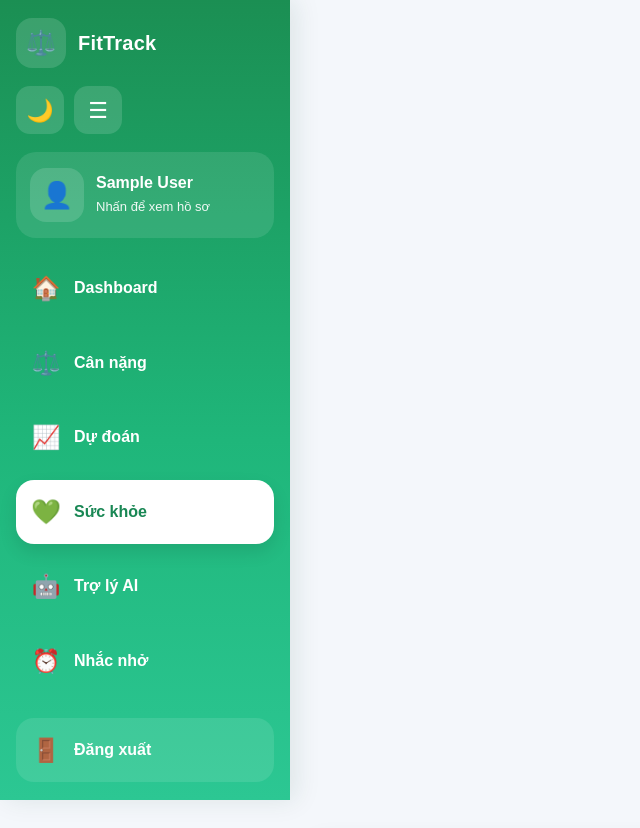
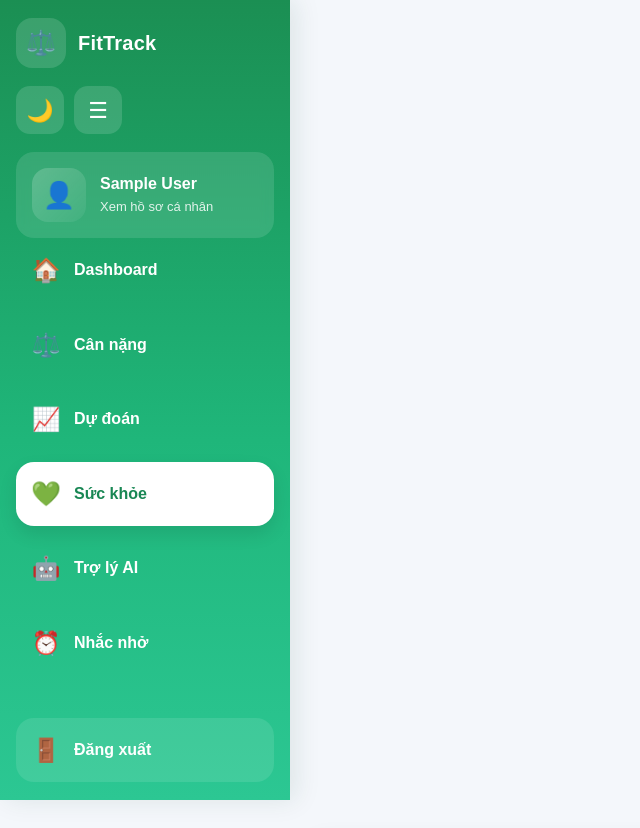
Before and after one commit to tongtuan-vip/weight-management-system, a FastAPI app: page /health in a window 1280 px wide. Shown: the top 828 px of the page, without its empty margins (0-640 px from the left). Run offline with FastAPI, Linux system fonts and the light colour scheme; a user stored in the database is signed in; tables that the repository leaves empty hold one stand-in row (values such as "Sample post"); some libraries are stand-ins or nearby versions.

Commit message:
Update hồ sơ

```diff
--- a/app/templates/sidebar.html
+++ b/app/templates/sidebar.html
@@ -12,13 +12,13 @@
             </div>
         </div>
 
-        <a href="/profile" class="user-box profile-link {% if request.url.path == '/profile' %}active-profile{% endif %}">
-            <div class="user-avatar">👤</div>
-            <div class="sidebar-text">
-                <div class="user-name">{{ user.full_name if user else 'Người dùng' }}</div>
-                <div class="user-sub">Nhấn để xem hồ sơ</div>
-            </div>
-        </a>
+        <a href="/profile" class="user-card">
+    <div class="user-avatar">👤</div>
+    <div class="user-info">
+        <div class="user-name">{{ user.full_name if user else 'Người dùng' }}</div>
+        <div class="user-sub">Xem hồ sơ cá nhân</div>
+    </div>
+</a>
 
         <nav class="menu-list">
             <a href="/dashboard" class="menu-item {% if request.url.path == '/dashboard' %}active{% endif %}">
--- a/static/css/theme.css
+++ b/static/css/theme.css
@@ -874,3 +874,56 @@ html[data-theme="dark"] .table thead th {
 .chart-box {
     min-height: 300px;
 }
+.user-card {
+    display: flex;
+    align-items: center;
+    gap: 14px;
+    padding: 16px;
+    border-radius: 18px;
+
+    background: rgba(255,255,255,0.12);
+    backdrop-filter: blur(6px);
+
+    text-decoration: none;   /* ❌ bỏ gạch */
+    color: #fff;
+
+    transition: all 0.25s ease;
+}
+
+.user-card:hover {
+    background: rgba(255,255,255,0.18);
+    transform: translateY(-2px);
+}
+
+.user-avatar {
+    width: 54px;
+    height: 54px;
+    border-radius: 16px;
+
+    background: linear-gradient(135deg, rgba(255,255,255,0.2), rgba(255,255,255,0.05));
+
+    display: flex;
+    align-items: center;
+    justify-content: center;
+
+    font-size: 26px;
+}
+
+.user-info {
+    display: flex;
+    flex-direction: column;
+}
+
+.user-name {
+    font-size: 16px;
+    font-weight: 700;
+    line-height: 1.2;
+}
+
+.user-sub {
+    font-size: 13px;
+    opacity: 0.85;
+    margin-top: 4px;
+
+    text-decoration: none; /* đảm bảo không gạch */
+}
```
